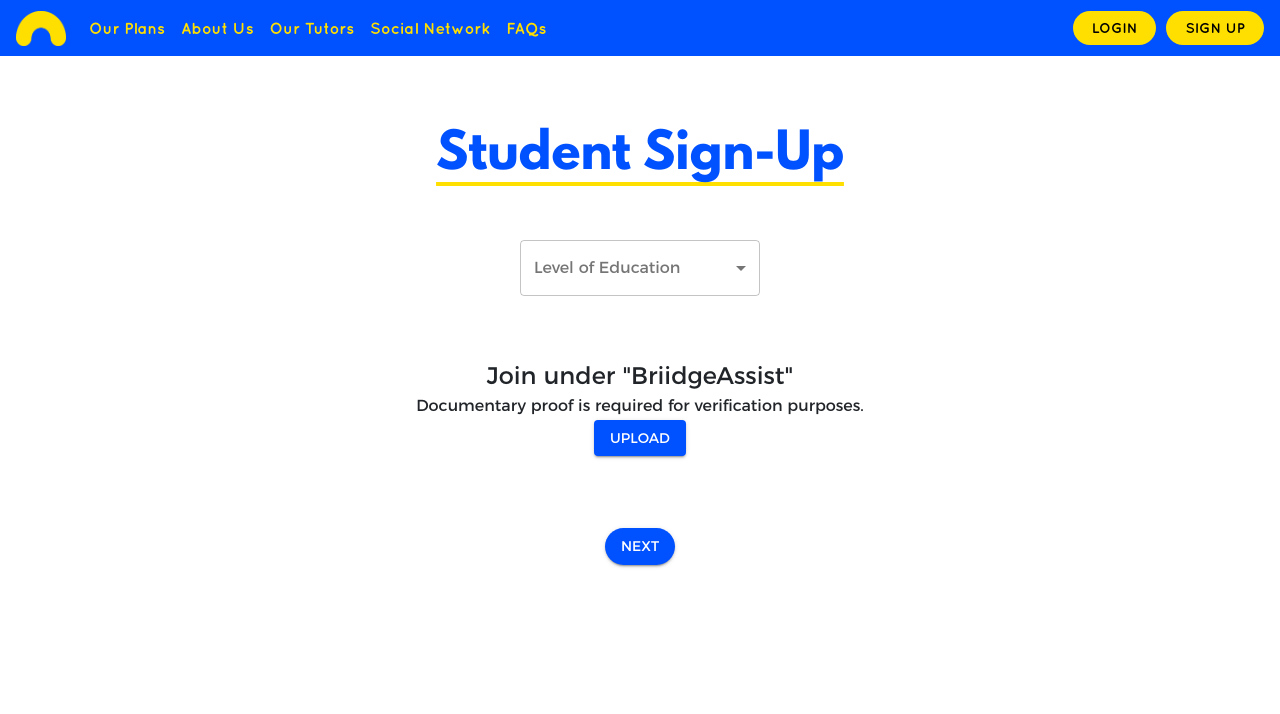
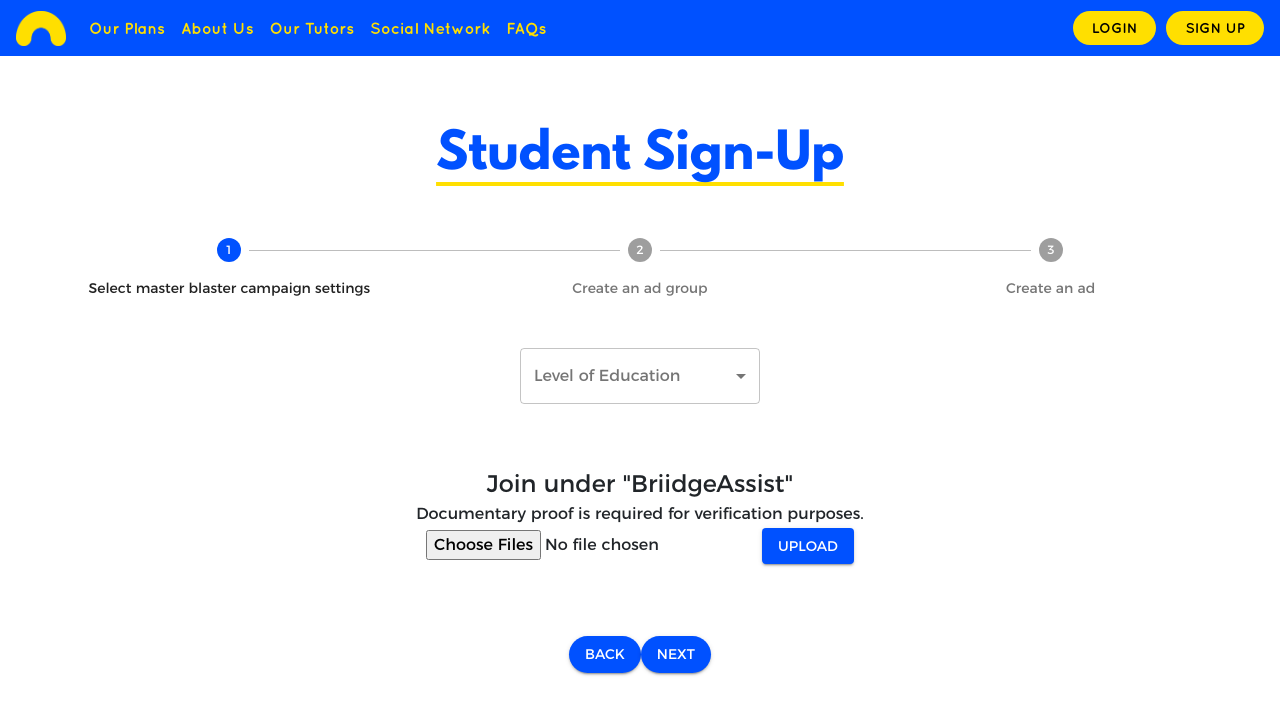
Before and after one commit to briidge-edu/briidge-frontend, a React (Create React App) app: page /studentsignup in a window 1280 px wide. Shown: the top 714 px of the page. Built offline with nearby package versions, Linux system fonts and the light colour scheme.

Commit message:
added stepper for student signup form

```diff
--- a/src/pages/StudentSignup.tsx
+++ b/src/pages/StudentSignup.tsx
@@ -1,7 +1,7 @@
 import React, { useState } from 'react';
 import { makeStyles } from '@material-ui/core/styles';
 import AuthHeader from '../components/AuthHeader'
-import { Button, FormControl, InputLabel, MenuItem, Select, Typography } from '@material-ui/core';
+import { Button, FormControl, InputLabel, MenuItem, Select, Step, StepLabel, Stepper, Typography } from '@material-ui/core';
 import NaviBar from '../components/NaviBar';
 
 const useStyles = makeStyles((theme) => ({
@@ -12,7 +12,7 @@ const useStyles = makeStyles((theme) => ({
 
     formControl: {
         marginTop: '2%',
-        minWidth: 240
+        minWidth: 240,
     },
 
     upload: {
@@ -21,7 +21,6 @@ const useStyles = makeStyles((theme) => ({
     },
 
     input: {
-        display: 'none'
     },
 
     button: {
@@ -30,12 +29,18 @@ const useStyles = makeStyles((theme) => ({
 
 }));
 
+function getSteps() {
+    return ['Select master blaster campaign settings', 'Create an ad group', 'Create an ad'];
+  }
+
 export default function StudentSignup() {
     const classes = useStyles();
 
-    const [educationLevel, setEducationLevel] = useState("")
+    const [activeStep, setActiveStep] = useState(0);
+    const steps = getSteps();
+    const [educationLevel, setEducationLevel] = useState("");
 
-    const handleChange = (event:any) => {
+    const handleChange = (event: any) => {
         setEducationLevel(event.target.value);
     };
 
@@ -43,6 +48,14 @@ export default function StudentSignup() {
         <div className={classes.root}>
             <NaviBar />
             <AuthHeader text="Student Sign-Up" />
+            <Stepper activeStep={activeStep} alternativeLabel>
+                {steps.map((label) => (
+                <Step key={label}>
+                    <StepLabel>{label}</StepLabel>
+                </Step>
+                ))}
+            </Stepper>
+            <div>
                 <FormControl variant="outlined" className={classes.formControl}>
                     <InputLabel>Level of Education</InputLabel>
                     <Select
@@ -73,8 +86,17 @@ export default function StudentSignup() {
                         </Button>
                     </label>
                 </div>
+            </div>
 
-            <Button variant="contained" color="primary" className={classes.button} type="submit">
+            <Button
+                variant="contained"
+                color="primary"
+                className={classes.button}
+                >
+            Back
+            </Button>
+
+            <Button variant="contained" color="primary" className={classes.button} >
                 Next
             </Button>
         </div>
```
Lines whose indentation alone changed are shown as unchanged.
